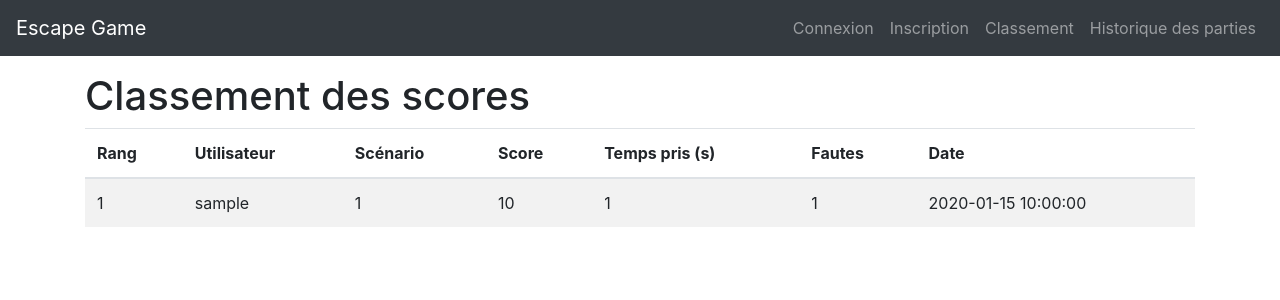
After one commit to 2TwoEight/Escape-Game, a PHP site: page /src/php/leaderboard.php in a window 1280 px wide. The commit adds this page. Shown: the top 300 px of the page. Run offline with PHP 8.4, Linux system fonts and the light colour scheme; tables that the repository leaves empty hold one stand-in row (values such as "Sample post").

Commit message:
Add game history and leaderboard functionality with score saving

```diff
--- a/index.php
+++ b/index.php
@@ -33,8 +33,12 @@ session_start();
                         <a class="nav-link" href="#" data-toggle="modal" data-target="#registerModal">Inscription</a>
                     </li>
                 <?php endif; ?>
+
                 <li class="nav-item">
-                    <a class="nav-link" href="src/leaderboard.html">Classement</a>
+                    <a class="nav-link" href="src/php/leaderboard.php">Classement</a>
+                </li>
+                <li class="nav-item">
+                    <a class="nav-link" href="src/php/game_history.php">Historique des parties</a>
                 </li>
             </ul>
         </div>
--- /dev/null
+++ b/src/php/leaderboard.php
@@ -0,0 +1,87 @@
+<?php
+session_start();
+include("../config/database.php");
+
+// Récupère les meilleurs scores pour chaque utilisateur et chaque scénario
+$stmt = $pdo->prepare("
+    SELECT users.username, scores.scenario_id, MAX(scores.score) AS score, scores.time_taken, scores.mistakes, scores.completed_at
+    FROM scores
+    JOIN users ON scores.user_id = users.id
+    GROUP BY users.username, scores.scenario_id
+    ORDER BY score DESC, scores.time_taken ASC
+");
+$stmt->execute();
+$scores = $stmt->fetchAll();
+?>
+<!DOCTYPE html>
+<html lang="fr">
+<head>
+    <meta charset="UTF-8">
+    <meta name="viewport" content="width=device-width, initial-scale=1.0">
+    <title>Classement</title>
+    <link rel="stylesheet" href="https://stackpath.bootstrapcdn.com/bootstrap/4.5.2/css/bootstrap.min.css">
+</head>
+<body>
+
+<nav class="navbar navbar-expand-lg navbar-dark bg-dark">
+        <a class="navbar-brand" href="../../index.php">Escape Game</a>
+        <div class="collapse navbar-collapse" id="navbarNav">
+            <ul class="navbar-nav ml-auto">
+                <?php if (isset($_SESSION['user_id'])): ?>
+                    <li class="nav-item">
+                        <span class="nav-link">Bonjour, <?php echo htmlspecialchars($_SESSION['username']); ?></span>
+                    </li>
+                    <li class="nav-item">
+                        <a class="nav-link" href="src/php/logout.php">Déconnexion</a>
+                    </li>
+                <?php else: ?>
+                    <li class="nav-item">
+                        <a class="nav-link" href="#" data-toggle="modal" data-target="#loginModal">Connexion</a>
+                    </li>
+                    <li class="nav-item">
+                        <a class="nav-link" href="#" data-toggle="modal" data-target="#registerModal">Inscription</a>
+                    </li>
+                <?php endif; ?>
+
+                <li class="nav-item">
+                    <a class="nav-link" href="leaderboard.php">Classement</a>
+                </li>
+                <li class="nav-item">
+                    <a class="nav-link" href="game_history.php">Historique des parties</a>
+                </li>
+            </ul>
+        </div>
+    </nav>
+
+    <div class="container mt-3">
+        <h1>Classement des scores</h1>
+        <table class="table table-striped">
+            <thead>
+                <tr>
+                    <th>Rang</th>
+                    <th>Utilisateur</th>
+                    <th>Scénario</th>
+                    <th>Score</th>
+                    <th>Temps pris (s)</th>
+                    <th>Fautes</th>
+                    <th>Date</th>
+                </tr>
+            </thead>
+            <tbody>
+                <?php $rank = 1; ?>
+                <?php foreach ($scores as $score): ?>
+                    <tr>
+                        <td><?php echo $rank++; ?></td>
+                        <td><?php echo htmlspecialchars($score['username']); ?></td>
+                        <td><?php echo htmlspecialchars($score['scenario_id']); ?></td>
+                        <td><?php echo htmlspecialchars($score['score']); ?></td>
+                        <td><?php echo htmlspecialchars($score['time_taken']); ?></td>
+                        <td><?php echo htmlspecialchars($score['mistakes']); ?></td>
+                        <td><?php echo htmlspecialchars($score['completed_at']); ?></td>
+                    </tr>
+                <?php endforeach; ?>
+            </tbody>
+        </table>
+    </div>
+</body>
+</html>
```
Also changed, not shown: src/php/game_history.php (added, +78 -0 lines), src/php/save_score.php (added, +45 -0 lines), src/scenarios/scenario1/script.js (+30 -0 lines), src/sql/database.sql (+11 -0 lines).
